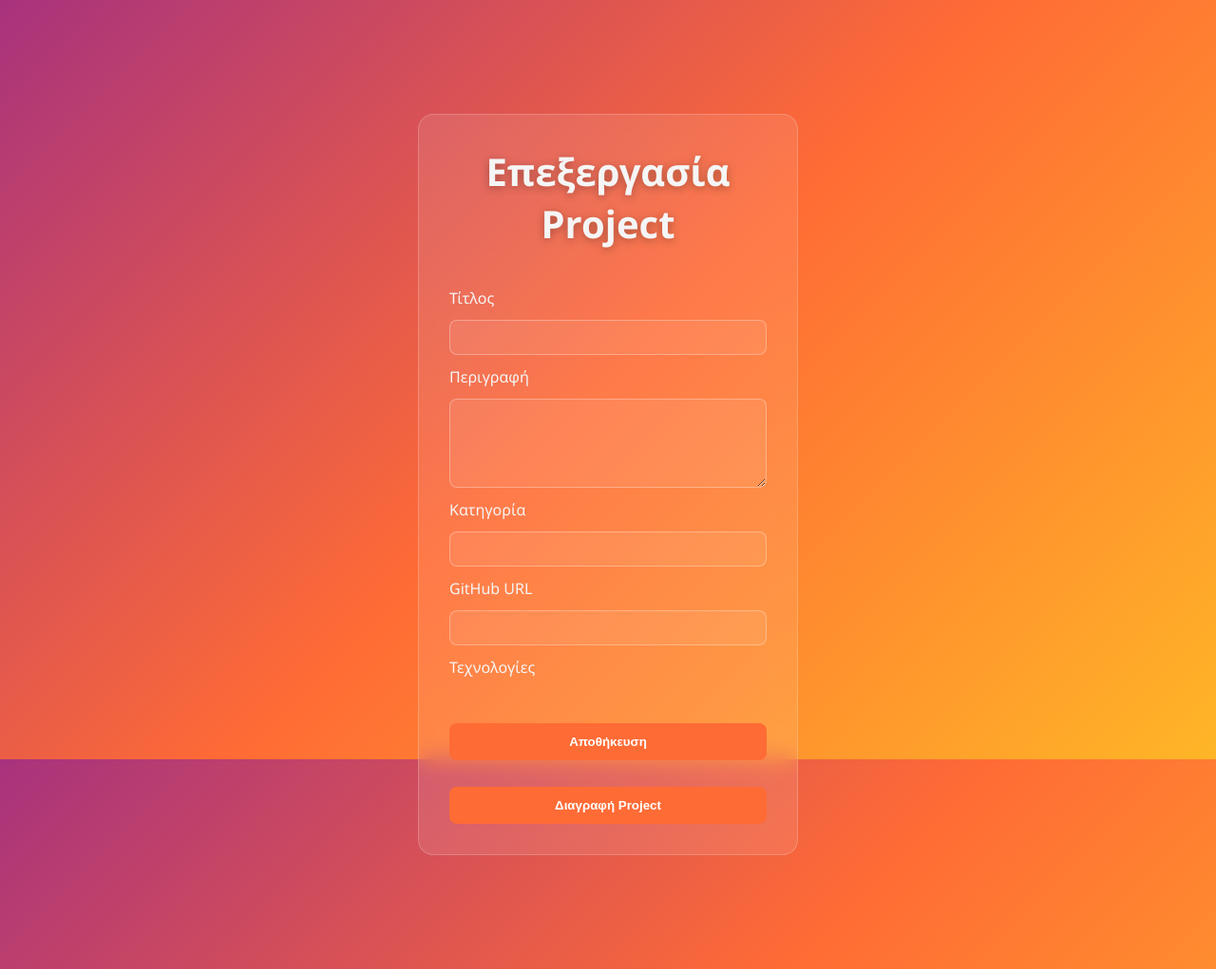
After one commit to stelios-tsig/yDev, a FastAPI app: template templates/edit_project.html in a window 1280 px wide. The commit adds this page. Shown: the whole page at 95% size. Run offline with FastAPI, Linux system fonts and the light colour scheme; the template is opened without the code that fills it, so the values that code supplies are empty.

Commit message:
Add edit and delete project forms on frontend (ownder-only)

```diff
--- a/main.py
+++ b/main.py
@@ -2,7 +2,6 @@ from fastapi import FastAPI, Depends, UploadFile, File, HTTPException, Request ,
 from fastapi.staticfiles import StaticFiles
 from fastapi.templating import Jinja2Templates
 from fastapi.security import OAuth2PasswordRequestForm
-from fastapi.staticfiles import StaticFiles
 from fastapi.responses import RedirectResponse
 from sqlalchemy.orm import Session
 from sqlalchemy.exc import IntegrityError
@@ -10,7 +9,6 @@ from database import engine, get_db
 from typing import List
 from auth_utils import hash_password, create_access_token, verify_password, get_current_user, get_current_user_from_cookie
 import models
-import shutil
 import os
 import schemas
 from cloud_utils import upload_image_to_cloudinary
@@ -20,9 +18,13 @@ from cloud_utils import upload_image_to_cloudinary
 
 models.Base.metadata.create_all(bind=engine)
 
+#Ο φάκελος uploads πρέπει να υπάρχει πριν τον κάνουμε mount αλλιώς το StaticFiles ρίχνει σφάλμα στο startup.
+UPLOAD_DIR = "uploads"
+os.makedirs(UPLOAD_DIR, exist_ok=True)
+
 app = FastAPI()
 #Έυρεση αρχείου με το συγκεκριμένο όνομα στον φάκελο uploads.
-app.mount("/uploads", StaticFiles(directory="uploads"), name="uploads")
+app.mount("/uploads", StaticFiles(directory=UPLOAD_DIR), name="uploads")
 #Ιδια λογική
 app.mount("/static", StaticFiles(directory="static"), name="static")
 templates = Jinja2Templates(directory="templates")
@@ -96,7 +98,7 @@ def create_project(project: schemas.ProjectCreate, current_user: models.User = D
 
 #Ελεγχός Project
 #Το συγκεκριμένο GET πρέπει να λειτουργεί μετά το POST διότι η λειτουργία του γίνεται με αυτό και όχι παράλληλα.
-@app.get("/projects{project_id}", response_model= schemas.Project)
+@app.get("/projects/{project_id}", response_model= schemas.Project)
 def read_project(project_id: int, db: Session = Depends(get_db)):
     project = db.query(models.Project).filter(models.Project.id == project_id).first()
     if not project: #Εαν δεν υπάρχει πρότζεκτ
@@ -147,13 +149,13 @@ def create_comment(
 
 
 #Comments
-@app.get("/projects/{project_id}/comment/", response_model=List[schemas.Comment])
+@app.get("/projects/{project_id}/comments/", response_model=List[schemas.Comment])
 def read_comments(project_id: int, db: Session =Depends(get_db)):
     comments = db.query(models.Comment).filter(models.Comment.project_id == project_id).all()
     return comments
 
 #Rating
-@app.post("/projects/{project_id}/rating/", response_model=schemas.Rating)
+@app.post("/projects/{project_id}/ratings/", response_model=schemas.Rating)
 def create_rating(
     project_id: int,
     rating: schemas.RatingCreate,
@@ -191,7 +193,7 @@ def read_ratings(project_id: int, db: Session = Depends(get_db)):
 
 
 #Εκδοχες (versions)----------------------------
-@app.post("/project/{project_id}/version/", response_model=schemas.Version)
+@app.post("/projects/{project_id}/versions/", response_model=schemas.Version)
 def create_version(
     project_id: int,
     version: schemas.VersionCreate,
@@ -226,9 +228,6 @@ def read_versions(project_id: int, db: Session = Depends(get_db)):
 
 #UPLOAD PHOTOS--------------------------------------------------
 
-UPLOAD_DIR = "uploads"
-os.makedirs(UPLOAD_DIR, exist_ok= True)
-
 @app.post("/projects/{project_id}/upload-image/", response_model=schemas.Project)
 def upload_project_image(
     project_id: int,
@@ -259,7 +258,7 @@ def upload_project_image(
     return project
 
 #PUT------------------------------------------------------
-@app.put("/project/{project_id}", response_model=schemas.Project)
+@app.put("/projects/{project_id}", response_model=schemas.Project)
 def update_project(
     project_id: int,
     project_update: schemas.ProjectCreate,
@@ -293,7 +292,7 @@ def update_project(
 
 
 #DELETE---------------------------------------------------
-@app.delete("/projects/{project}", status_code=204)
+@app.delete("/projects/{project_id}", status_code=204)
 def delete_project(
     project_id: int,
     current_user: models.User = Depends(get_current_user),
@@ -491,13 +490,18 @@ def submit_comment_form(
     if not current_user:
         return RedirectResponse(url="/login-page",status_code=303)
 
+    try:
+        category_value = schemas.CommentCategory(category).value
+    except ValueError:
+        raise HTTPException(status_code=422, detail="Invalid comment category")
+
     project = db.query(models.Project).filter(models.Project.id == project_id).first()
     if not project:
         raise HTTPException(status_code=404, detail="Project not found")
 
     db_comment = models.Comment(
         content=content,
-        category= category,
+        category= category_value,
         project_id= project_id,
         user_id = current_user.id,
 
@@ -522,12 +526,23 @@ def submit_rating_form(
     if not current_user:
         return RedirectResponse(url="/login-page",status_code=303)
 
+    if stars < 1 or stars > 5:
+        raise HTTPException(status_code=422, detail="Stars must be between 1 and 5")
+
     project = db.query(models.Project).filter(models.Project.id ==project_id).first()
     if not project:
         raise HTTPException(status_code=404, detail="Project not found")
 
-    db_rating= models.Rating(stars=stars, project_id=project_id, user_id=current_user.id)
-    db.add(db_rating)
+    #Εαν ο χρήστης έχει ήδη βαθμολογήσει, ενημερώνουμε την υπάρχουσα βαθμολογία.
+    existing_rating = db.query(models.Rating).filter(
+        models.Rating.project_id == project_id,
+        models.Rating.user_id == current_user.id,
+    ).first()
+
+    if existing_rating:
+        existing_rating.stars = stars
+    else:
+        db.add(models.Rating(stars=stars, project_id=project_id, user_id=current_user.id))
 
     try:
         db.commit()
@@ -535,3 +550,87 @@ def submit_rating_form(
         db.rollback()
 
     return RedirectResponse(url=f"/project/{project_id}/page",status_code=303)
+
+
+#Edit
+
+@app.get("/project/{project_id}/edit")
+def edit_project_page(project_id: int, request: Request, db: Session= Depends(get_db)):
+    current_user = get_current_user_from_cookie(access_token=request.cookies.get("access_token"), db=db)
+    if not current_user:
+        return RedirectResponse(url="/login-page", status_code=303)
+
+    project = db.query(models.Project).filter(models.Project.id == project_id).first()
+    if not project:
+        raise HTTPException(status_code=404, detail="Project not found")
+
+    if project.owner_id != current_user.id:
+        raise HTTPException(status_code=403, detail="Only the owner can edit this project")
+
+    technologies = db.query(models.Technology).all()
+    selected_ids = {tech.id for tech in project.technologies}
+
+    return templates.TemplateResponse(request, "edit_project.html",{
+        "project": project,
+        "technologies": technologies,
+        "selected_ids" :selected_ids,
+    })
+
+@app.post("/project/{project_id}/edit")
+def edit_project_submit(
+    project_id:int,
+    request: Request,
+    title: str= Form(...),
+    description: str = Form(""),
+    category: str = Form(...),
+    github_url: str = Form(""),
+    technology_ids: list[int]= Form([]),
+    db: Session = Depends(get_db),
+):
+    current_user = get_current_user_from_cookie(access_token= request.cookies.get("access_token"),db=db)
+    if not current_user:
+        return RedirectResponse(url="/login-page",status_code=303)
+
+    project = db.query(models.Project).filter(models.Project.id== project_id).first()
+    if not project:
+        raise HTTPException(status_code=404, detail="Project not found")
+
+    if project.owner_id != current_user.id:
+        raise HTTPException(status_code=403, detail="Only the owner can edit this project")
+
+    project.title= title
+    project.description = description
+    project.category = category
+    project.github_url = github_url
+
+    if technology_ids:
+        technologies = db.query(models.Technology).filter(
+            models.Technology.id.in_(technology_ids)
+        ).all()
+        project.technologies = technologies
+    else:
+        project.technologies = []
+
+    db.commit()
+    return RedirectResponse(url=f"/project/{project_id}/page", status_code=303)
+
+#Edit (DELETE)
+
+@app.post("/project/{project_id}/delete")
+def delete_project_submit(project_id: int, request: Request, db: Session = Depends(get_db)):
+    current_user = get_current_user_from_cookie(access_token=request.cookies.get("access_token"), db=db)
+    if not current_user:
+        return RedirectResponse(url="/login-page", status_code=303)
+
+    project = db.query(models.Project).filter(models.Project.id == project_id).first()
+    if not project:
+        raise HTTPException(status_code=404, detail="Project not found")
+
+    if project.owner_id != current_user.id:
+        raise HTTPException(status_code=403, detail="Only the owner can delete this project")
+
+
+    db.delete(project)
+    db.commit()
+
+    return RedirectResponse(url="/home", status_code=303)
--- a/static/style.css
+++ b/static/style.css
@@ -252,3 +252,29 @@ textarea {
     font-weight: bold;
     cursor: pointer;
 }
+
+.delete-form {
+    margin-top: 20px;
+}
+
+.delete-button {
+    width: 100%;
+    padding: 12px;
+    border: 1px solid #ff6b6b;
+    border-radius: 8px;
+    background: transparent;
+    color: #ff6b6b;
+    font-weight: bold;
+    cursor: pointer;
+}
+
+.delete-button:hover {
+    background: #ff6b6b;
+    color: white;
+}
+
+.edit-link {
+    color: var(--warm-amber);
+    text-decoration: none;
+    font-weight: bold;
+}
--- /dev/null
+++ b/templates/edit_project.html
@@ -0,0 +1,45 @@
+<!DOCTYPE html>
+<html lang="el">
+<head>
+    <meta charset="UTF-8">
+    <title>Επεξεργασία — {{ project.title }}</title>
+    <link rel="stylesheet" href="/static/style.css">
+</head>
+<body>
+    <div class="auth-card">
+        <h1>Επεξεργασία Project</h1>
+
+        <form method="POST" action="/project/{{ project.id }}/edit" enctype="multipart/form-data">
+            <label for="title">Τίτλος</label>
+            <input type="text" id="title" name="title" value="{{ project.title }}" required>
+
+            <label for="description">Περιγραφή</label>
+            <textarea id="description" name="description" rows="4">{{ project.description }}</textarea>
+
+            <label for="category">Κατηγορία</label>
+            <input type="text" id="category" name="category" value="{{ project.category }}" required>
+
+            <label for="github_url">GitHub URL</label>
+            <input type="text" id="github_url" name="github_url" value="{{ project.github_url }}">
+
+            <label>Τεχνολογίες</label>
+            <div class="tech-checkboxes">
+                {% for tech in technologies %}
+                    <label class="tech-checkbox">
+                        <input type="checkbox" name="technology_ids" value="{{ tech.id }}"
+                            {% if tech.id in selected_ids %}checked{% endif %}>
+                        {{ tech.name }}
+                    </label>
+                {% endfor %}
+            </div>
+
+            <button type="submit">Αποθήκευση</button>
+        </form>
+
+        <form method="POST" action="/project/{{ project.id }}/delete" class="delete-form"
+              onsubmit="return confirm('Σίγουρα θέλεις να διαγράψεις αυτό το project;');">
+            <button type="submit" class="delete-button">Διαγραφή Project</button>
+        </form>
+    </div>
+</body>
+</html>
--- a/templates/index.html
+++ b/templates/index.html
@@ -8,7 +8,7 @@
 <body>
     <nav class="top-nav">
         {% if current_user %}
-            <a href="create-project">+ Νέο Project</a>
+            <a href="/create-project">+ Νέο Project</a>
             <span>Γεία σου, {{ current_user.username }}!</span>
             <a href="/logout">Αποσύνδεση</a>
         {% else %}
```
Also changed, not shown: requirements.txt (added, +13 -0 lines), schemas.py (+7 -3 lines), templates/project_detail.html (+11 -2 lines), README.md (added), 1 other file.
